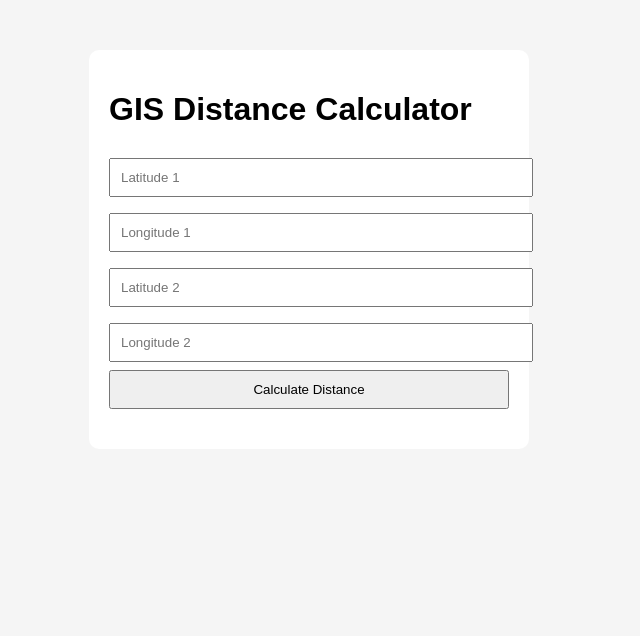
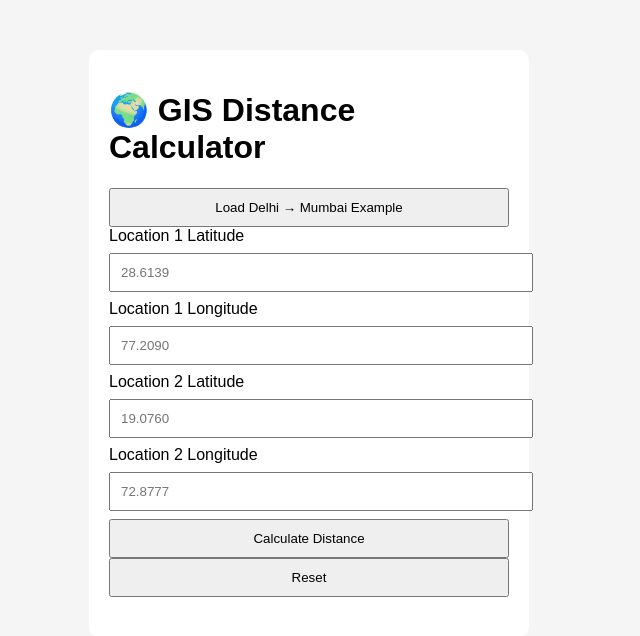
Before and after one commit to mahikarohatgi2003-oss/gis-distance-calculator, a plain HTML site: page index.html in a window 1280 px wide. Shown: the whole page, without its empty margins (331-971 px from the left). Drawn offline with Linux system fonts and the light colour scheme.

Commit message:
index.html

```diff
--- a/index.html
+++ b/index.html
@@ -7,19 +7,35 @@
 <body>
 
 <div class="container">
-    <h1>GIS Distance Calculator</h1>
 
-    <input type="number" id="lat1" placeholder="Latitude 1">
-    <input type="number" id="lon1" placeholder="Longitude 1">
+    <h1>🌍 GIS Distance Calculator</h1>
 
-    <input type="number" id="lat2" placeholder="Latitude 2">
-    <input type="number" id="lon2" placeholder="Longitude 2">
+    <button onclick="loadExample()">
+        Load Delhi → Mumbai Example
+    </button>
+
+    <label>Location 1 Latitude</label>
+    <input type="number" id="lat1" placeholder="28.6139">
+
+    <label>Location 1 Longitude</label>
+    <input type="number" id="lon1" placeholder="77.2090">
+
+    <label>Location 2 Latitude</label>
+    <input type="number" id="lat2" placeholder="19.0760">
+
+    <label>Location 2 Longitude</label>
+    <input type="number" id="lon2" placeholder="72.8777">
 
     <button onclick="calculateDistance()">
         Calculate Distance
     </button>
 
+    <button onclick="resetForm()">
+        Reset
+    </button>
+
     <h2 id="result"></h2>
+
 </div>
 
 <script src="script.js"></script>
```
